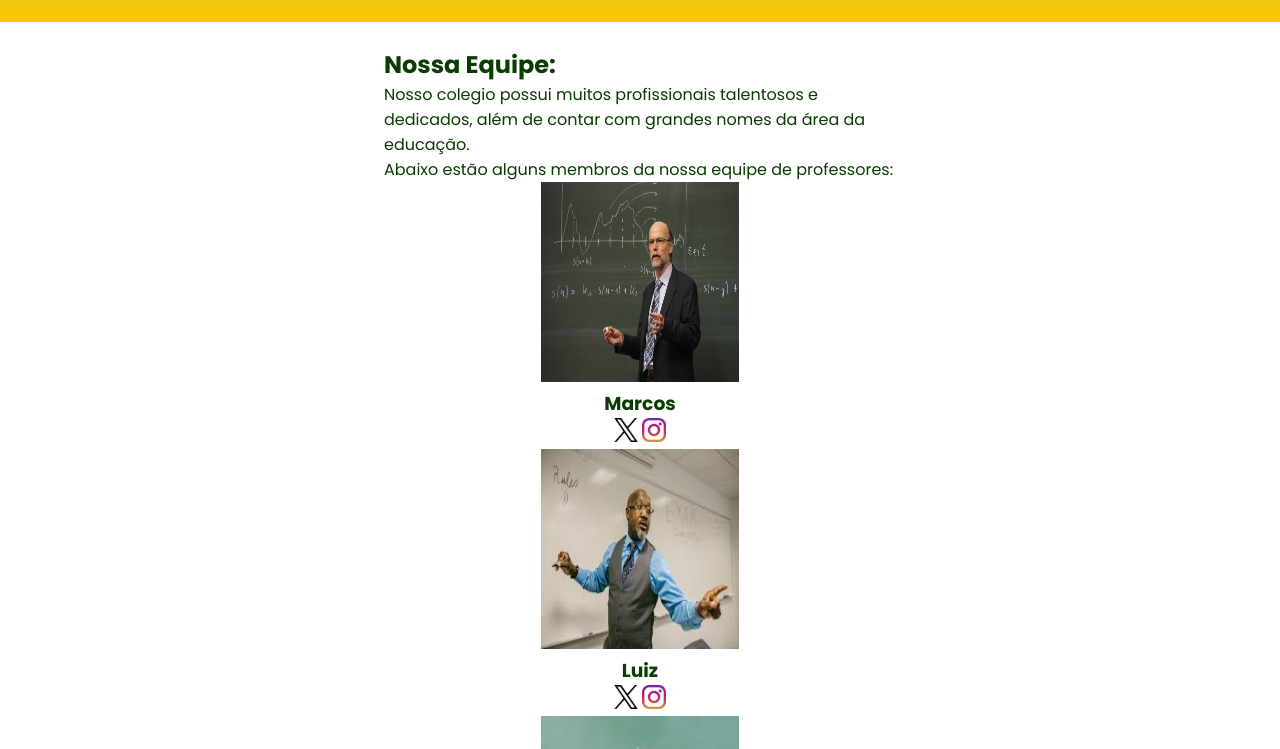
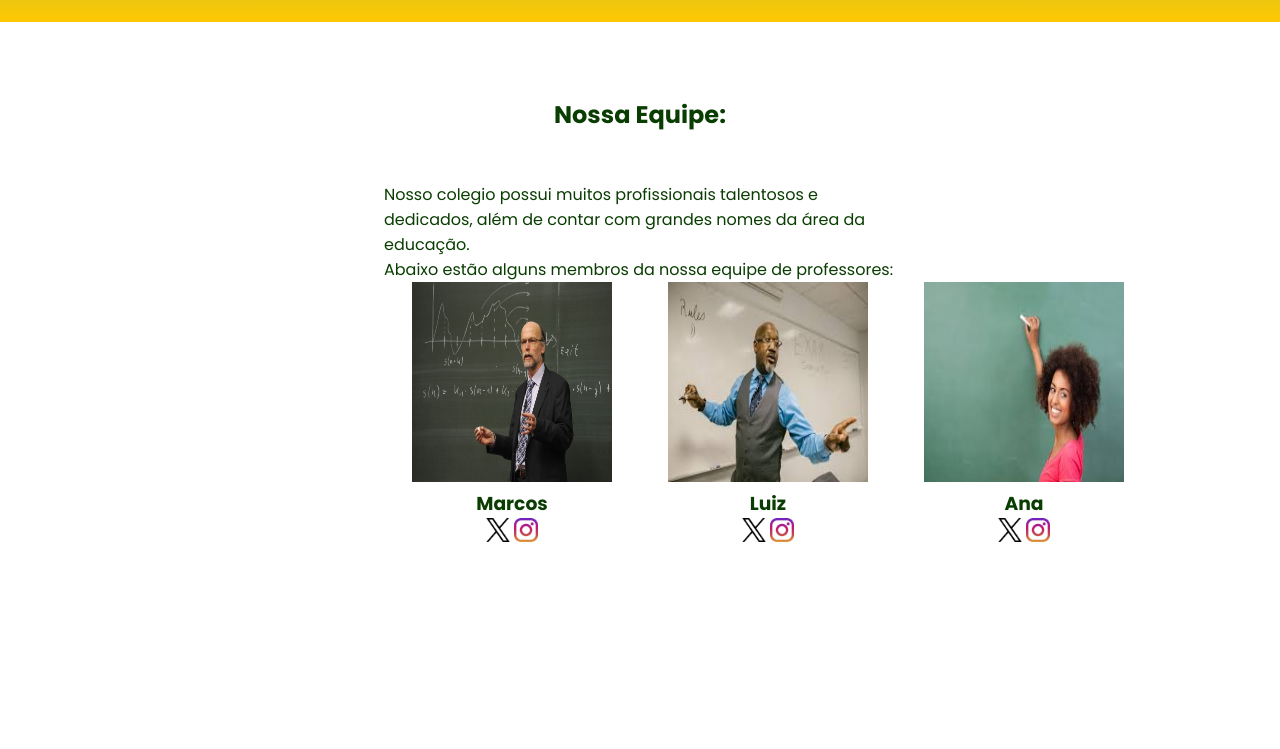
Before and after one commit to DG0703/alura-aula-6, a plain HTML site: page index.html in a window 1280 px wide. Shown: the part 598-1347 px from the top of the page. After the commit the page ends 1172 px from the top, so only its background shows below. Drawn offline with Linux system fonts and the light colour scheme.

Commit message:
Add files via upload

```diff
--- a/index.html
+++ b/index.html
@@ -30,11 +30,12 @@
             <img class="escola-imagem" src="High School-bro.png" alt="escola desenho">
         </section>
         <section class="professores">
-            <div class="professores-div-conteudo">
+         <div class="professores-div-conteudo">
             <h2 class="professores-titulo"> Nossa Equipe:</h2>
             <p class="professores-texto-1">Nosso colegio possui muitos profissionais talentosos e dedicados, além de contar com grandes nomes da área da educação.</p>
             <p class="professores-texto-2">Abaixo estão alguns membros da nossa equipe de professores:</p>
-            <div class="professor-div">
+            <div class="professores-todos">
+                <div class="professor-div">
                 <img class="professores-img" src="professor-1.jpg" alt="professor 1">
                 <h3 class="professor-nome">Marcos</h3>
                 <img class="professor-icone" src="twitter.png" alt="marcos twitter">
@@ -52,6 +53,8 @@
                 <img class="professor-icone" src="twitter.png" alt="marcos twitter">
                 <img class="professor-icone" src="instagram.png" alt="marcos instragam">
             </div>
+         </div>
         </section>
+
 </body>
 </html>
--- a/style.css
+++ b/style.css
@@ -48,12 +48,21 @@ font-size: 24px;}
        width: 40%
 }
 .professores-img{
-       width: 198px;
+       width: 200px;
        height: 200px;
 }
 .professor-icone{
        width:24px
 }
 .professor-div{
+       text-align: center ;
+}
+.professores-titulo{
        text-align: center;
+       padding: 50px 0px;
 }
+.professores-todos
+ {
+       display: grid;
+       grid-template-columns: 50% 50% 50% 50% 50%;
+        }
```
